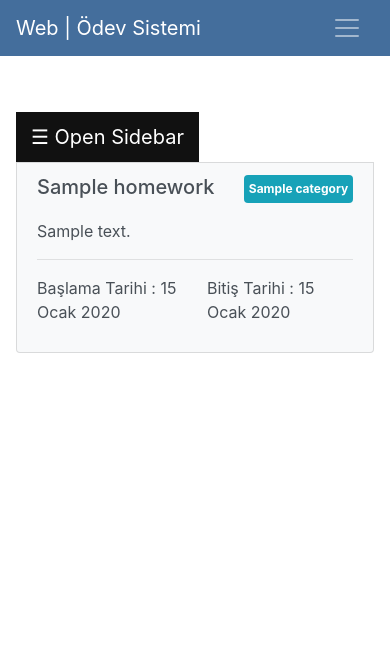
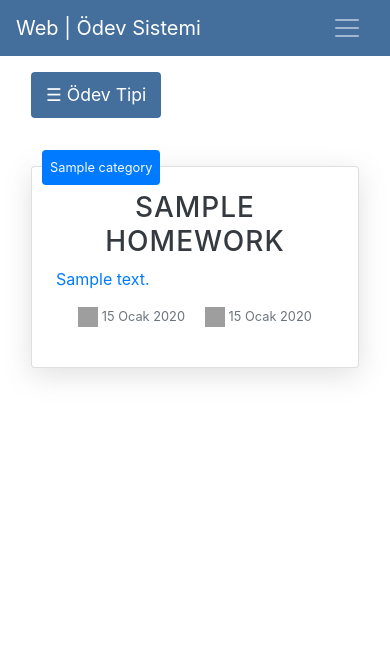
Before and after one commit to Razortype/django-homework-system, a Django app: page /homeworks in a window 390 px wide. Shown: the top 672 px of the page. Run offline with Django 4.2, Linux system fonts and the light colour scheme; a user stored in the database is signed in; tables that the repository leaves empty hold one stand-in row (values such as "Sample post"); grey boxes are pictures that could not be loaded.

Commit message:
- Responsive sidebar arrangements. - New active class styling. - New span added. - New homework section created. - Color arrangements.

```diff
--- a/posts/static/posts/css/homework_list.css
+++ b/posts/static/posts/css/homework_list.css
@@ -4,46 +4,58 @@
     width: 0;
     position: fixed;
     z-index: 1;
-    top: 0;
     left: 0;
-    background-color: #111;
+    background: #eff6f6;
     overflow-x: hidden;
     transition: 0.5s;
     padding-top: 60px;
   }
 
+  .aside__active{
+    font-weight: 800;
+  }
   .sidebar a {
     padding: 8px 8px 8px 32px;
     text-decoration: none;
-    font-size: 25px;
-    color: #818181;
+    font-size: 1.1rem;
+    letter-spacing: 1px;
+    color: #374772;
     display: block;
-    transition: 0.3s;
+    transition: 0.2s;
   }
 
   .sidebar a:hover {
-    color: #f1f1f1;
+    background-color: #446E9C;
+    color: white;
   }
+
 
   .sidebar .closebtn {
     position: absolute;
     top: 0;
-    right: 25px;
+    right: 5px;
     font-size: 36px;
     margin-left: 50px;
   }
 
+  .closebtn:hover {
+    background-color: transparent !important;
+    color:#446E9C !important;
+  }
+
   .openbtn {
-    font-size: 20px;
+    font-size: 1.1rem;
     cursor: pointer;
-    background-color: #111;
+    background-color: #446E9C;
     color: white;
     padding: 10px 15px;
     border: none;
+    border-radius: 0.25rem;
+    transition: 0.3s;
   }
 
-  .openbtn:hover {
-    background-color: #444;
+  .openbtn:active {
+    transform: scale(1.01);
   }
 
   #main {
@@ -58,3 +70,30 @@
     }
     .sidebar a {font-size: 18px;}
   }
+
+  .bg-blue{
+    background: #22313f;
+    color: #e4f1fe;;
+  }
+
+  .homework__card{
+    transition: 0.3s;
+    box-shadow: rgba(100, 100, 111, 0.2) 0px 7px 29px 0px;
+  }
+
+  .homework__card:focus,:hover,:active{
+    text-decoration: none !important;
+  }
+
+  .homework__card:hover{
+    transform: scale(1.02);
+    box-shadow: rgba(0, 0, 0, 0.35) 0px 5px 15px;
+  }
+
+  .homework__date{
+    display: flex;
+    flex-direction: row;
+    gap: 20px;
+    align-items: center;
+    justify-content: center;
+  }
--- a/posts/templates/posts/homework_list.html
+++ b/posts/templates/posts/homework_list.html
@@ -3,14 +3,14 @@
 {% load post_extras %}
 
 {% block content %}
-
-<div class="py-5 mt-5" >
-<div id="mySidebar" class="sidebar mt-5 ">
+<div style="margin-top: 56px; width: 100%;" class="pb-5" >
+<div class="container">
+<div id="mySidebar" class="sidebar">
     <a href="javascript:void(0)" class="closebtn" onclick="closeNav()">×</a>
-    <a href="/homeworks" class="{% if request.path == '/homeworks' %}active{% endif %}">Hepsi</a>
+    <a href="/homeworks" class="{% if request.path == '/homeworks' %}aside__active{% endif %}">Hepsi</a>
 
     {% for category in categories %}
-    <a href="/homeworks/{{ category.name }}" class="{% if request.path|endswith:category.name %}active{% endif %}">
+    <a href="/homeworks/{{ category.name }}" class="{% if request.path|endswith:category.name %}aside__active{% endif %}">
         {{ category.name }}
     </a>
     {% endfor %}
@@ -19,30 +19,37 @@
   </div>
 
   <div id="main">
-    <button class="openbtn" onclick="openNav()">☰ Open Sidebar</button>
+    <button class="openbtn " onclick="openNav()">☰ Ödev Tipi</button>
         {% for homework in homeworks %}
-    <a href="/homeworks/id/{{ homework.id }}" class="list-group-item list-group-item-action flex-column align-items-start bg-light">
-        <div class="d-flex w-100 justify-content-between">
-            <h5 class="mb-1">{{ homework.name }}</h5>
-            <span class="badge badge-info pt-2">{{ homework.category.name }}</span>
-        </div>
-        <p class="mb-1 mt-3">{{ homework.description }}</p>
-        <hr>
-        <div class="d-flex">
-            <p>Başlama Tarihi : {{ homework.start_at }}</p>
-            <hr>
-            <p>Bitiş Tarihi : {{ homework.expired_date }}</p>
+        <a href="/homeworks/id/{{ homework.id }}" class="homework__card card mt-5 p-4" style="position: relative;">
+          {% if homework.category.name %}
+          <span class="bg-primary text-light rounded p-2 small" style="position: absolute; top: -17.6px; left: 10px;"> {{ homework.category.name }} </span>
+          {% endif %}
+          <h3 class="font-bold text-dark text-center" style="text-transform: uppercase; letter-spacing: 1px;"> {{ homework.name }} </h3>
+          <p class="text-primary"> {{ homework.description }} </p>
+
+          <div class="homework__date text-muted small">
+            <p><img src="https://www.pngmart.com/files/8/Schedule-Transparent-Images-PNG.png" width="20" height="20" />  {{ homework.start_at }} </p>
+            <p><img src="https://www.pngmart.com/files/17/Caution-Warning-Transparent-Background.png" width="20" height="20" />  {{ homework.expired_date }} </p>
           </div>
         </a>
+
         {% endfor %}
 
+
+</div>
 </div>
 
 
   <script>
     function openNav() {
+      if(window.innerWidth<576){
+      document.getElementById("mySidebar").style.width = "100%";
+      }
+      else{
         document.getElementById("mySidebar").style.width = "250px";
         document.getElementById("main").style.marginLeft = "250px";
+      }
     }
 
     function closeNav() {
```
Lines whose indentation alone changed are shown as unchanged.
